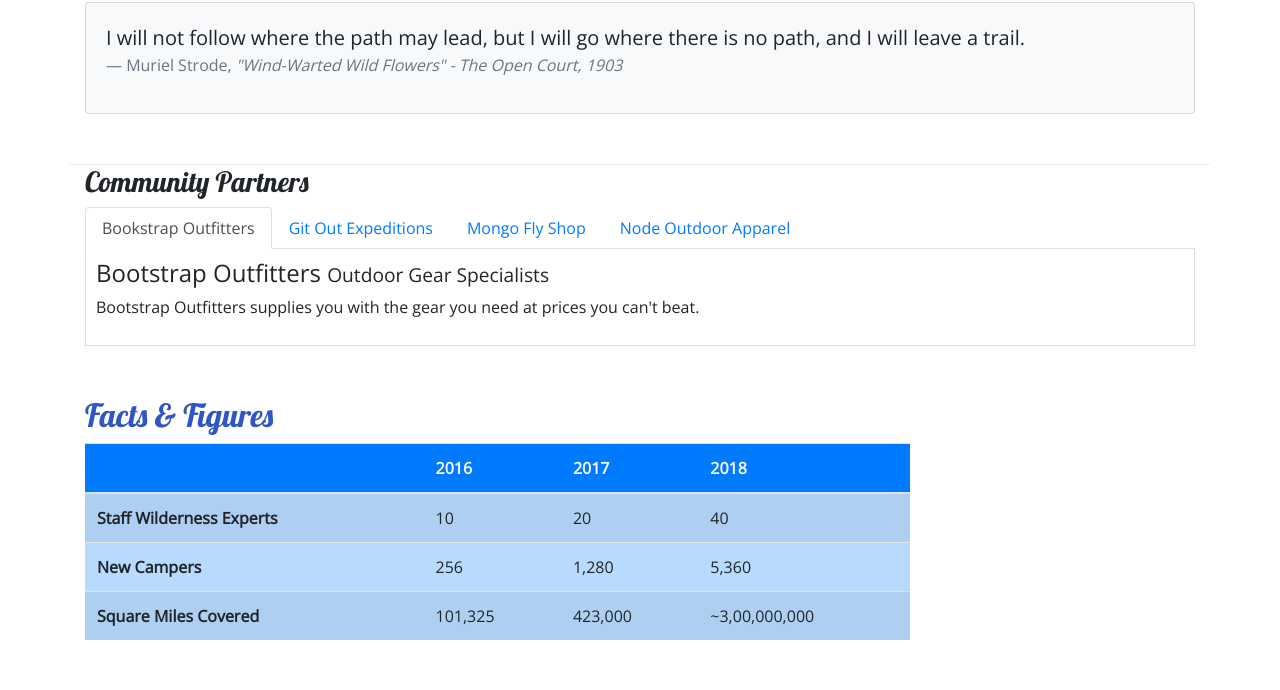
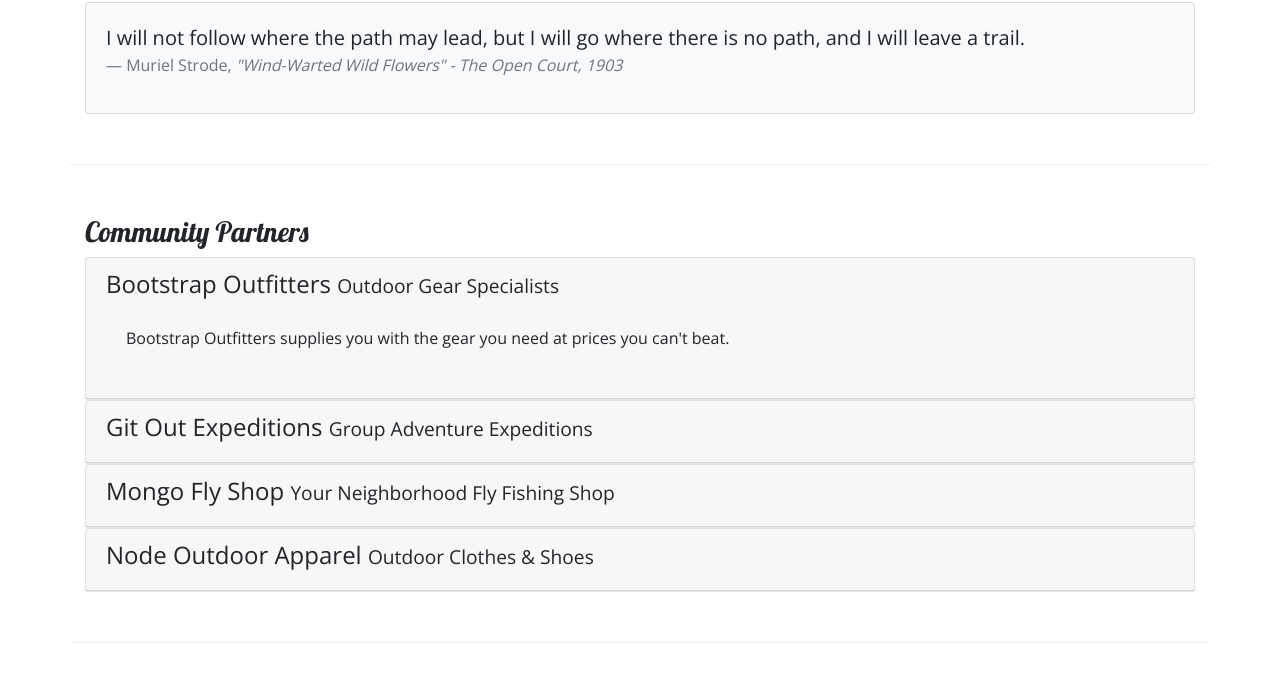
Before and after one commit to kaseychong/Bootstrap-Project-Setup, a website: page aboutus.html in a window 1280 px wide. Shown: the part 664-1354 px from the top of the page. Drawn offline with nearby package versions, Linux system fonts and the light colour scheme.

Commit message:
Accordion

```diff
--- a/aboutus.html
+++ b/aboutus.html
@@ -98,31 +98,65 @@
                 </div>
             </div>
         </div>
-        <div class="row">
+        <div class="row row-content">
             <div class="col">
                 <h3>Community Partners</h3>
-                <ul class="nav nav-tabs">
-                    <li class="nav-item"><a class="nav-link active" href="#bootstrap" role="tab" data-toggle="tab">Bookstrap Outfitters</a></li>
-                    <li class="nav-item"><a class="nav-link" href="#git" role="tab" data-toggle="tab">Git Out Expeditions</a></li>
-                    <li class="nav-item"><a class="nav-link" href="#mongo" role="tab" data-toggle="tab">Mongo Fly Shop</a></li>
-                    <li class="nav-item"><a class="nav-link" href="#node" role="tab" data-toggle="tab">Node Outdoor Apparel</a></li>
-                </ul>
-                <div class="tab-content">
-                    <div role="tabpanel" class="tab-pane fade show active" id="bootstrap">
-                        <h4>Bootstrap Outfitters <small>Outdoor Gear Specialists</small></h4>
-                        <p class="d-none d-sm-block">Bootstrap Outfitters supplies you with the gear you need at prices you can't beat.</p>
+                <div id="accordion">
+                    <div class="card">
+                        <div role="tab" class="card-header">
+                            <h4>
+                                <a data-toggle="collapse" data-target="#bootstrap">
+                                    Bootstrap Outfitters <small>Outdoor Gear Specialists</small>
+                                </a>
+                            </h4>
+                            <div class="collapse show" id="bootstrap" data-parent="#accordion">
+                                <div class="card-body">
+                                    <p class="d-none d-sm-block">Bootstrap Outfitters supplies you with the gear you need at prices you can't beat.</p>
+                                </div>
+                            </div>
+                        </div>
                     </div>
-                    <div role="tabpanel" class="tab-pane fade" id="git">
-                        <h4>Git Out Expeditions <small>Group Adventure Expeditions</small></h4>
-                        <p class="d-none d-sm-block">Join Git Out Expeditions to explore new horizons with a group of other adventurers!</p>
+                    <div class="card">
+                        <div role="tab" class="card-header">
+                            <h4>
+                                <a class="collapsed" data-toggle="collapse" data-target="#git">
+                                    Git Out Expeditions <small>Group Adventure Expeditions</small>
+                                </a>
+                            </h4>
+                            <div class="collapse" id="git" data-parent="#accordion">
+                                <div class="card-body">
+                                    <p class="d-none d-sm-block">Join Git Out Expeditions to explore new horizons with a group of other adventurers!</p>
+                                </div>
+                            </div>
+                        </div>
                     </div>
-                    <div role="tabpanel" class="tab-pane fade" id="mongo">
-                        <h4>Mongo Fly Shop <small>Your Neighborhood Fly Fishing Shop</small></h4>
-                        <p class="d-none d-sm-block">Need a new fishing pole, a tacklebox, or flies of all kinds? Stop by Mongo Fly Shop.</p>
+                    <div class="card">
+                        <div role="tab" class="card-header">
+                            <h4>
+                                <a class="collapsed" data-toggle="collapse" data-target="#mongo">
+                                    Mongo Fly Shop <small>Your Neighborhood Fly Fishing Shop</small>
+                                </a>
+                            </h4>
+                            <div class="collapse" id="mongo" data-parent="#accordion">
+                                <div class="card-body">
+                                    <p class="d-none d-sm-block">Need a new fishing pole, a tacklebox, or flies of all kinds? Stop by Mongo Fly Shop.</p>
+                                </div>
+                            </div>
+                        </div>
                     </div>
-                    <div role="tabpanel" class="tab-pane fade" id="node">
-                        <h4>Node Outdoor Apparel <small>Outdoor Clothes & Shoes</small></h4>
-                        <p class="d-none d-sm-block">From polar fleeces to swimsuits, hiking boots to waders, a visit to Node will be sure to get you covered.</p>
+                    <div class="card">
+                        <div role="tab" class="card-header">
+                            <h4>
+                                <a class="collapsed" data-toggle="collapse" data-target="#node">
+                                    Node Outdoor Apparel <small>Outdoor Clothes & Shoes</small>
+                                </a>
+                            </h4>
+                            <div class="collapse" id="node" data-parent="#accordion">
+                                <div class="card-body">
+                                    <p class="d-none d-sm-block">From polar fleeces to swimsuits, hiking boots to waders, a visit to Node will be sure to get you covered.</p>
+                                </div>
+                            </div>
+                        </div>
                     </div>
                 </div>
             </div>
--- a/css/styles.css
+++ b/css/styles.css
@@ -35,8 +35,3 @@ header h2 {
 .navbar-dark {
     background-color: #901CAD;
 }
-
-.tab-content {
-    border: 1px solid #DDD;
-    border-top: none;
-    padding: 10px;
```
